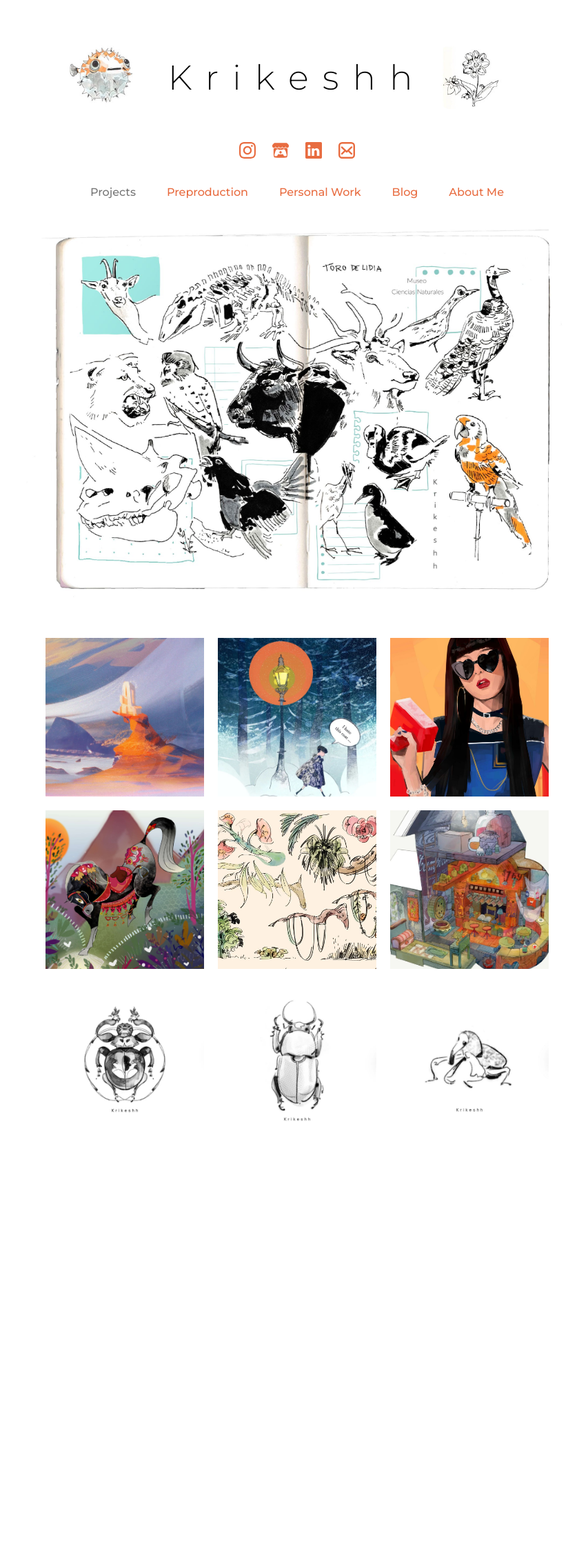
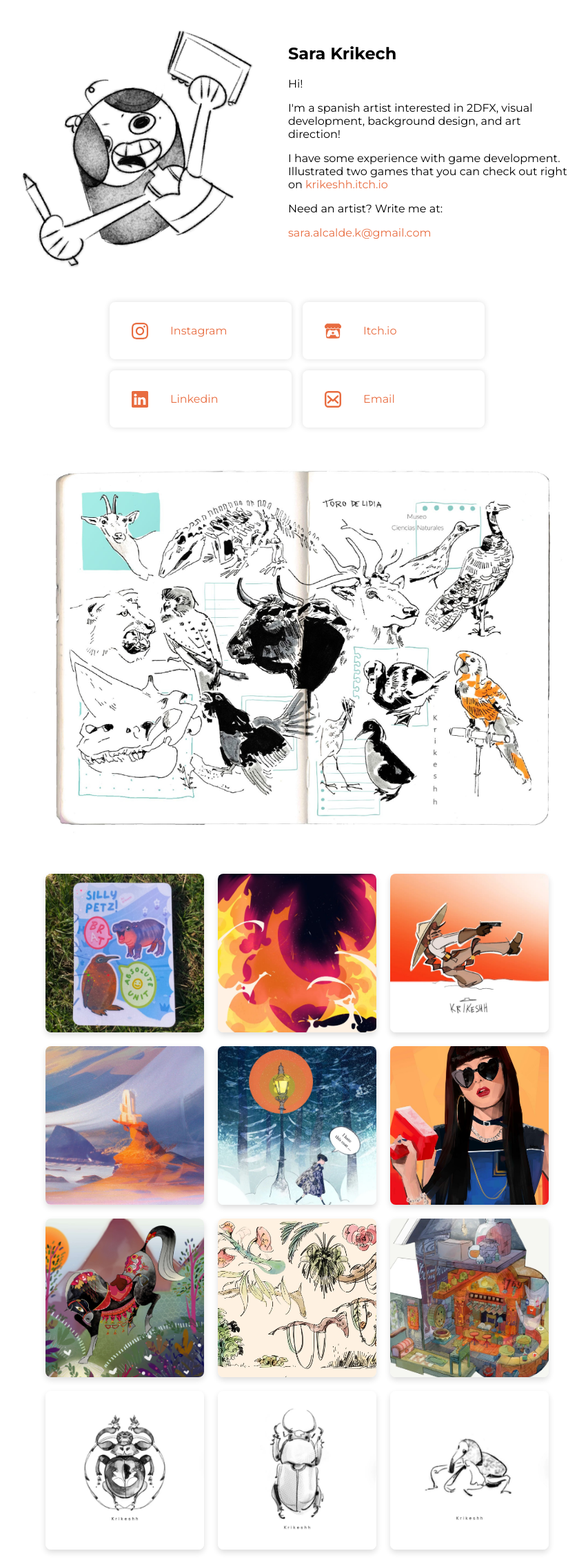
Before and after one commit to antimundo/krikeshh-web, a Jekyll site: the page built from index.html, in a window 1280 px wide. Shown: the whole page at 69% size, without its empty margins (209-1062 px from the left). Built offline with Jekyll 4.4.1, drawn with Linux system fonts in a browser that asks for light colours; before the commit the page ends 1673 px from its top, so only the background shows below that.

Commit message:
Update website to look like a linktree

```diff
--- a/_data/social-media.yml
+++ b/_data/social-media.yml
@@ -1,7 +1,7 @@
 instagram:
   id: 'krikeshh'
   href: 'https://www.instagram.com/krikeshh/?hl=es'
-  title: 'Itch.io'
+  title: 'Instagram'
   icon: 'instagram-logo.svg'
 
 itchio:
--- a/_includes/navigation.html
+++ b/_includes/navigation.html
@@ -1,4 +1,5 @@
 <header>
+    <!--
     <div>
         <img src="/assets/images/profile2.jpg" width="92px" height="92px">
         <h1>Krikeshh</h1>
@@ -13,4 +14,5 @@
         </a>
         {% endfor %}
     </nav>
+    -->
 </header>
--- a/_sass/main.scss
+++ b/_sass/main.scss
@@ -167,6 +167,8 @@ section>h1 {
     margin: 10px;
     width: 230px;
     height: 230px;
+    border-radius: 8px;
+    box-shadow: 0px 4px 8px #ddd;
 }
 
 .gallery-crunched {
--- a/index.html
+++ b/index.html
@@ -3,15 +3,87 @@ layout: default
 title: Home
 description: "Spanish artist based in Madrid. I use charcoal and digital mediums such as Krita. Have a look at my portfolio!"
 ---
+
+<style>
+    .columns{
+        display: flex;
+        align-items: flex-start;
+        gap: 50px;
+    }
+    @media (max-width: 500px) {
+        .columns{
+            flex-wrap: wrap;
+            justify-content: center;
+        }
+    }
+</style>
+
+<div class="columns">
+    <img src="/assets/images/profile4.png" width="337px" height="347px"/>
+    <div>
+        <h2>Sara Krikech</h2>
+        <p>Hi!</p>
+        <p>I'm a spanish artist interested in 2DFX, visual development, background design, and art direction!</p>
+        <p>I have some experience with game development. Illustrated two games that you can check out right on <a href="https://krikeshh.itch.io/">krikeshh.itch.io</a></p>
+        <p>Need an artist? Write me at:</p>
+        <a href="mailto: {{ site.data.social-media.email.href }}">{{ site.data.social-media.email.href }}</a>
+    </div>
+</div>
+
+
+<style>
+    .social-buttons{
+        display: flex;
+        flex-wrap: wrap;
+        justify-content: center;
+    }
+    .social-button{
+        display: block;
+        border-radius: 8px;
+        box-shadow: 0px 0px 8px #ddd;
+        padding: 16px 32px 16px 32px;
+        margin: 8px;
+        min-width: 200px;
+        display: flex;
+        align-items: center;
+        justify-content: start;
+    }
+    .social-button:hover{
+        background: #faf4f7;
+    }
+</style>
+
+<div style="height: 40px;"></div>
+
+{% if site.data.social-media %}
+<div class="social-buttons">
+    {% assign sm = site.data.social-media %}
+    {% for entry in site.data.social-media %}
+        {% assign key = entry | first %}
+        {% if sm[key].id %}
+            <a href="{{ sm[key].href }}{{ sm[key].id }}" title="{{ sm[key].title }}" rel="me" class="social-button">
+                <img height="24px" width="24px" src="/assets/images/social/{{ sm[key].icon }}" alt="{{ sm[key].title }}" style="margin-right: 32px;"/>
+                <p>{{ sm[key].title }}</p>
+            </a>
+        {% endif %}
+    {% endfor %}
+</div>
+{% endif %}
+
+<div style="height: 40px;"></div>
+
 <img src="/assets/images/notebook.jpg">
 
 <div style="height: 40px;"></div>
 
 <div id="gallery" class="gallery-spaced">
+    <img src="/assets/images/work/moodeng.jpg"/>
+    <img src="/assets/images/work/fire.jpg"/>
+    <img src="/assets/images/work/rodeo.jpg"/>
     <img src="/assets/images/work/canyon.jpg"/>
     <img src="/assets/images/work/narnia.jpg"/>
     <img src="/assets/images/work/girl.jpg"/>
-    <img src="/assets/images/work/Horse.jpg"/>
+    <img src="/assets/images/work/horse.jpg"/>
     <img src="/assets/images/work/plants.jpg"/>
     <img src="/assets/images/work/house.jpg"/>
     <img src="/assets/images/work/bug-1.jpg"/>
```
Also changed, not shown: assets/images/notebook.jpg, assets/images/work/almorox.jpg (added), assets/images/work/fire.jpg (added), assets/images/work/moodeng.jpg (added), assets/images/work/rodeo.jpg (added).
